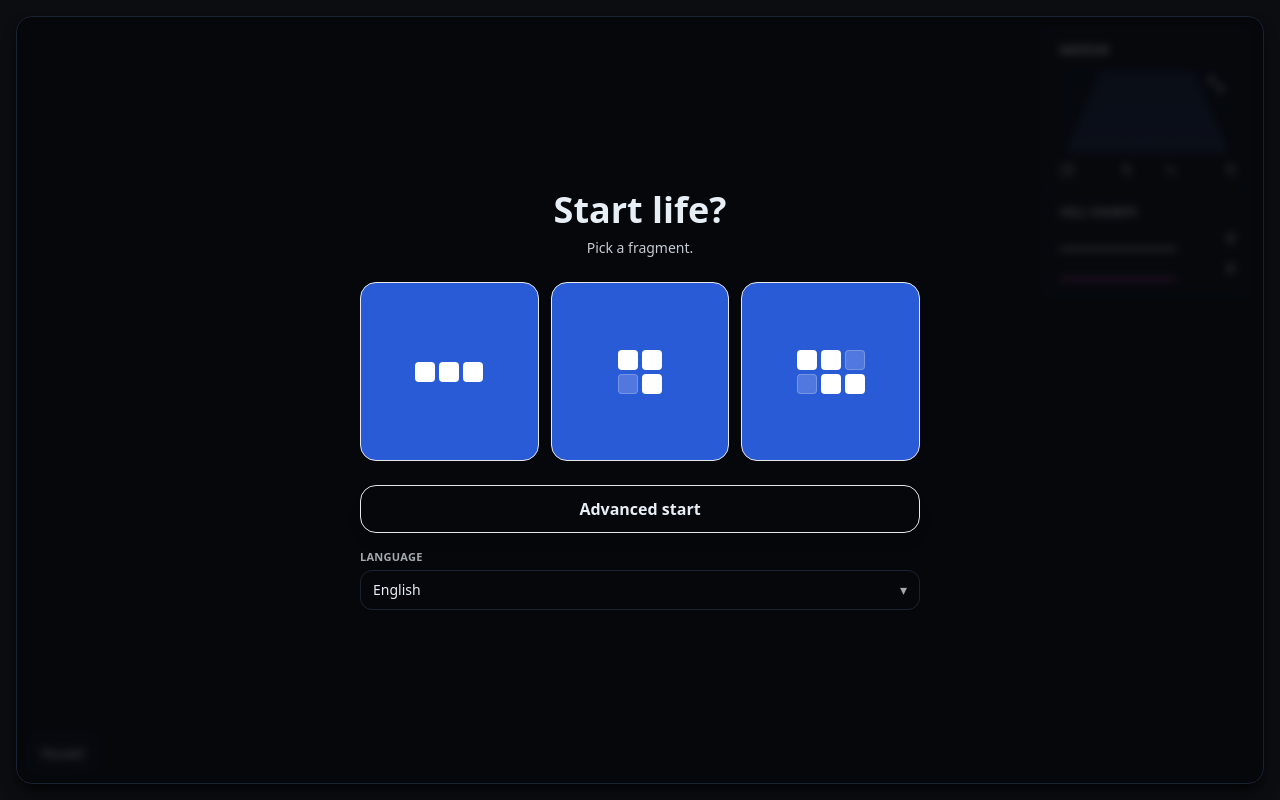
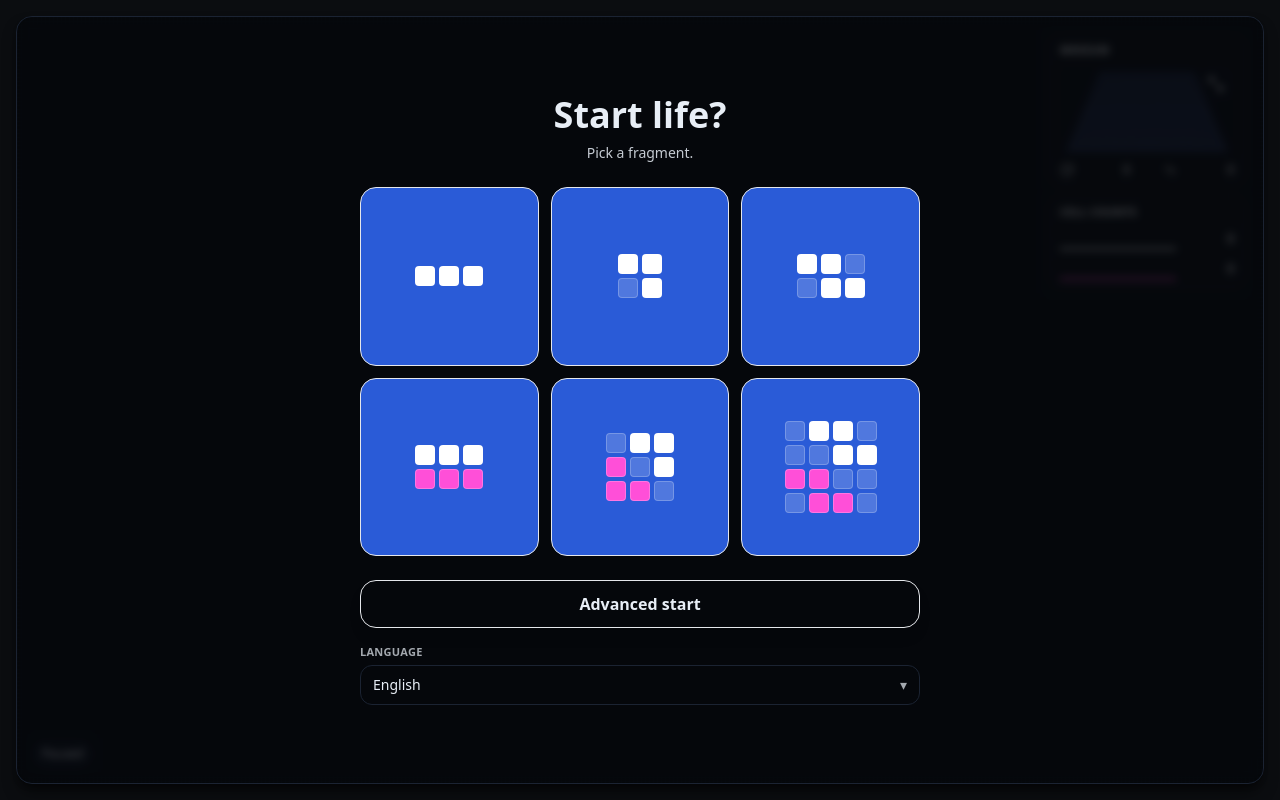
Before and after one commit to igisho/GameOfLife, a React (Vite) app: page /en in a window 1280 px wide. Built offline with nearby package versions, Linux system fonts and the light colour scheme.

Commit message:
Add dual-pattern support with live and anti-cell logic; update start options, pattern parsing, display logic, and translations.

```diff
--- a/src/App.tsx
+++ b/src/App.tsx
@@ -55,6 +55,34 @@ function isTypingTarget(target: EventTarget | null) {
   const tag = target.tagName;
   if (tag === 'INPUT' || tag === 'SELECT' || tag === 'TEXTAREA') return true;
   return target.isContentEditable;
+}
+
+
+type ParsedDualAsciiPattern = {
+  width: number;
+  height: number;
+  liveCells: Array<[number, number]>;
+  antiCells: Array<[number, number]>;
+};
+
+function parseDualAsciiPattern(pattern: string[]): ParsedDualAsciiPattern {
+  const height = pattern.length;
+  let width = 0;
+  for (const row of pattern) width = Math.max(width, row.length);
+
+  const liveCells: Array<[number, number]> = [];
+  const antiCells: Array<[number, number]> = [];
+
+  for (let r = 0; r < height; r++) {
+    const row = pattern[r] ?? '';
+    for (let c = 0; c < row.length; c++) {
+      const cell = row[c];
+      if (cell === 'O' || cell === '#') liveCells.push([r, c]);
+      else if (cell === 'A' || cell === '@') antiCells.push([r, c]);
+    }
+  }
+
+  return { width, height, liveCells, antiCells };
 }
 
 export default function App() {
@@ -193,15 +221,65 @@ export default function App() {
     };
   }, [game.settings.mediumMode, mediumPreviewOpen]);
 
-  const startOptions = useMemo(
+  const BLINKER_PAIR: string[] = ['OOO', 'AAA'];
+  const L3_PAIR: string[] = ['XOO', 'AXO', 'AAX'];
+  const DOUBLE_BLOCK_PAIR: string[] = ['XOOX', 'XXOO', 'AAXX', 'XAAX'];
+
+  type StartOption = {
+    id: string;
+    title: string;
+    subtitle: string;
+    // Pattern used only for UI preview tiles.
+    pattern: string[];
+    // Pattern seeded as live-only into the Conway grid.
+    livePattern?: string[];
+    // Pattern seeded as live + anti into the Conway grid.
+    dualPattern?: string[];
+  };
+
+  const startOptions = useMemo<StartOption[]>(
     () => [
-      { id: 'blinker', title: t('start.pattern.blinker'), subtitle: t('start.pattern.blinker.subtitle'), pattern: BLINKER },
-      { id: 'l3', title: t('start.pattern.l3'), subtitle: t('start.pattern.l3.subtitle'), pattern: START_L3 },
+      {
+        id: 'blinker',
+        title: t('start.pattern.blinker'),
+        subtitle: t('start.pattern.blinker.subtitle'),
+        pattern: BLINKER,
+        livePattern: BLINKER,
+      },
+      {
+        id: 'l3',
+        title: t('start.pattern.l3'),
+        subtitle: t('start.pattern.l3.subtitle'),
+        pattern: START_L3,
+        livePattern: START_L3,
+      },
       {
         id: 'shifted',
         title: t('start.pattern.doubleBlock'),
         subtitle: t('start.pattern.doubleBlock.subtitle'),
         pattern: START_SHIFTED_2X2,
+        livePattern: START_SHIFTED_2X2,
+      },
+      {
+        id: 'blinker_pair',
+        title: t('start.pattern.blinkerPair'),
+        subtitle: t('start.pattern.blinkerPair.subtitle'),
+        pattern: BLINKER_PAIR,
+        dualPattern: BLINKER_PAIR,
+      },
+      {
+        id: 'l3_pair',
+        title: t('start.pattern.l3Pair'),
+        subtitle: t('start.pattern.l3Pair.subtitle'),
+        pattern: L3_PAIR,
+        dualPattern: L3_PAIR,
+      },
+      {
+        id: 'shifted_pair',
+        title: t('start.pattern.doubleBlockPair'),
+        subtitle: t('start.pattern.doubleBlockPair.subtitle'),
+        pattern: DOUBLE_BLOCK_PAIR,
+        dualPattern: DOUBLE_BLOCK_PAIR,
       },
     ],
     [t]
@@ -220,6 +298,30 @@ export default function App() {
     el.scrollTo({ left, top, behavior: 'smooth' });
   }, [game.settings.cellSize, game.settings.cols, game.settings.rows]);
 
+  const startWithDualPattern = useCallback(
+    (pattern: string[]) => {
+      const s = game.settings;
+      const { width, height, liveCells, antiCells } = parseDualAsciiPattern(pattern);
+      if (liveCells.length === 0 && antiCells.length === 0) return;
+
+      game.clearAll();
+      if (!s.antiparticlesEnabled) game.setAntiparticlesEnabled(true);
+
+      const top = Math.floor(s.rows / 2 - height / 2);
+      const left = Math.floor(s.cols / 2 - width / 2);
+
+      if (liveCells.length > 0) {
+        game.nucleateCells(liveCells.map(([r, c]) => [top + r, left + c] as [number, number]));
+      }
+      if (antiCells.length > 0) {
+        game.nucleateAntiCells(antiCells.map(([r, c]) => [top + r, left + c] as [number, number]));
+      }
+
+      game.setRunning(true);
+    },
+    [game]
+  );
+
   const onSelectStartPattern = useCallback(
     (id: string) => {
       const opt = startOptions.find((o) => o.id === id);
@@ -228,12 +330,12 @@ export default function App() {
       setStartOverlayOpen(false);
       setSidebarOpen(false);
 
-      game.startWithPattern(opt.pattern);
+      if (opt.dualPattern) startWithDualPattern(opt.dualPattern);
+      else if (opt.livePattern) game.startWithPattern(opt.livePattern);
 
-      // Scroll after the DOM has a chance to paint.
       window.requestAnimationFrame(() => centerCanvasScroll());
     },
-    [centerCanvasScroll, game, startOptions]
+    [centerCanvasScroll, game, startOptions, startWithDualPattern]
   );
 
   const onQuickStartFromSidebar = useCallback(
@@ -241,10 +343,12 @@ export default function App() {
       const opt = startOptions.find((o) => o.id === id);
       if (!opt) return;
 
-      game.startWithPattern(opt.pattern);
+      if (opt.dualPattern) startWithDualPattern(opt.dualPattern);
+      else if (opt.livePattern) game.startWithPattern(opt.livePattern);
+
       window.requestAnimationFrame(() => centerCanvasScroll());
     },
-    [centerCanvasScroll, game, startOptions]
+    [centerCanvasScroll, game, startOptions, startWithDualPattern]
   );
 
   const onAdvancedStart = useCallback(() => {
--- a/src/components/Sidebar.tsx
+++ b/src/components/Sidebar.tsx
@@ -93,14 +93,22 @@ function PatternPreview({ pattern }: { pattern: string[] }) {
           const r = Math.floor(idx / Math.max(1, width));
           const c = idx % Math.max(1, width);
           const row = pattern[r] ?? '';
-          const on = row[c] === '#';
+          const cell = row[c];
+
+          const fillClass =
+            cell === '#' || cell === 'O'
+              ? 'bg-[var(--cell)]'
+              : cell === '@' || cell === 'A'
+                ? 'bg-[var(--anti-cell)]'
+                : 'bg-[color-mix(in srgb, var(--canvas) 70%, transparent)]';
+
           return (
             <div
               key={`${r}:${c}`}
               className={cn(
                 'h-3 w-3 rounded-[4px] border sm:h-4 sm:w-4',
                 'border-[color-mix(in srgb, var(--grid) 55%, transparent)]',
-                on ? 'bg-[var(--cell)]' : 'bg-[color-mix(in srgb, var(--canvas) 70%, transparent)]'
+                fillClass
               )}
             />
           );
--- a/src/components/StartOverlay.tsx
+++ b/src/components/StartOverlay.tsx
@@ -21,7 +21,8 @@ function patternSize(pattern: string[]) {
 function PatternPreview({ pattern, variant = 'default' }: { pattern: string[]; variant?: 'default' | 'onPrimary' }) {
   const { width, height } = patternSize(pattern);
 
-  const onClass = variant === 'onPrimary' ? 'bg-[var(--on-primary)]' : 'bg-[var(--cell)]';
+  const liveClass = variant === 'onPrimary' ? 'bg-[var(--on-primary)]' : 'bg-[var(--cell)]';
+  const antiClass = 'bg-[var(--anti-cell)]';
   const offClass =
     variant === 'onPrimary' ? 'bg-[rgb(255_255_255_/_0.18)]' : 'bg-[color-mix(in srgb, var(--canvas) 70%, transparent)]';
   const borderClass =
@@ -36,11 +37,14 @@ function PatternPreview({ pattern, variant = 'default' }: { pattern: string[]; v
           const r = Math.floor(idx / Math.max(1, width));
           const c = idx % Math.max(1, width);
           const row = pattern[r] ?? '';
-          const on = row[c] === '#';
+          const cell = row[c];
+          const isLive = cell === '#' || cell === 'O';
+          const isAnti = cell === '@' || cell === 'A';
+          const fillClass = isLive ? liveClass : isAnti ? antiClass : offClass;
           return (
             <div
               key={`${r}:${c}`}
-              className={cn('h-3 w-3 rounded-[4px] border sm:h-4 sm:w-4 md:h-5 md:w-5', borderClass, on ? onClass : offClass)}
+              className={cn('h-3 w-3 rounded-[4px] border sm:h-4 sm:w-4 md:h-5 md:w-5', borderClass, fillClass)}
             />
           );
         })}
--- a/src/i18n/messages.ts
+++ b/src/i18n/messages.ts
@@ -27,6 +27,13 @@ export const MESSAGES: Record<Locale, Messages> = {
     'start.pattern.l3.subtitle': 'OO / .O',
     'start.pattern.doubleBlock': 'Double block',
     'start.pattern.doubleBlock.subtitle': 'OO / .OO',
+
+    'start.pattern.blinkerPair': 'Blinker ±',
+    'start.pattern.blinkerPair.subtitle': '3 + 3 (stack)',
+    'start.pattern.l3Pair': 'L ±',
+    'start.pattern.l3Pair.subtitle': '3 + 3 (diagonal)',
+    'start.pattern.doubleBlockPair': 'Double block ±',
+    'start.pattern.doubleBlockPair.subtitle': '6 + 6 (blocks)',
 
     'app.openMenu': 'Open menu',
     'app.closeMenu': 'Close menu',
@@ -240,6 +247,13 @@ export const MESSAGES: Record<Locale, Messages> = {
     'start.pattern.doubleBlock': 'Dvojblok',
     'start.pattern.doubleBlock.subtitle': 'OO / .OO',
 
+    'start.pattern.blinkerPair': 'Blinker ±',
+    'start.pattern.blinkerPair.subtitle': '3 + 3 (nad sebou)',
+    'start.pattern.l3Pair': 'L ±',
+    'start.pattern.l3Pair.subtitle': '3 + 3 (diagonála)',
+    'start.pattern.doubleBlockPair': 'Dvojblok ±',
+    'start.pattern.doubleBlockPair.subtitle': '6 + 6 (bloky)',
+
     'app.openMenu': 'Otvoriť menu',
     'app.closeMenu': 'Zavrieť menu',
     'app.status.running': 'Beží',
@@ -441,6 +455,13 @@ export const MESSAGES: Record<Locale, Messages> = {
     'start.pattern.doubleBlock': 'Doppelblock',
     'start.pattern.doubleBlock.subtitle': 'OO / .OO',
 
+    'start.pattern.blinkerPair': 'Blinker ±',
+    'start.pattern.blinkerPair.subtitle': '3 + 3 (gestapelt)',
+    'start.pattern.l3Pair': 'L ±',
+    'start.pattern.l3Pair.subtitle': '3 + 3 (diagonal)',
+    'start.pattern.doubleBlockPair': 'Doppelblock ±',
+    'start.pattern.doubleBlockPair.subtitle': '6 + 6 (Blöcke)',
+
     'app.openMenu': 'Menü öffnen',
     'app.closeMenu': 'Menü schließen',
     'app.status.running': 'Läuft',
@@ -635,6 +656,13 @@ export const MESSAGES: Record<Locale, Messages> = {
     'start.pattern.doubleBlock': 'Double bloc',
     'start.pattern.doubleBlock.subtitle': 'OO / .OO',
 
+    'start.pattern.blinkerPair': 'Blinker ±',
+    'start.pattern.blinkerPair.subtitle': '3 + 3 (empilé)',
+    'start.pattern.l3Pair': 'L ±',
+    'start.pattern.l3Pair.subtitle': '3 + 3 (diagonal)',
+    'start.pattern.doubleBlockPair': 'Double bloc ±',
+    'start.pattern.doubleBlockPair.subtitle': '6 + 6 (blocs)',
+
     'app.openMenu': 'Ouvrir le menu',
     'app.closeMenu': 'Fermer le menu',
     'app.status.running': 'En cours',
```
